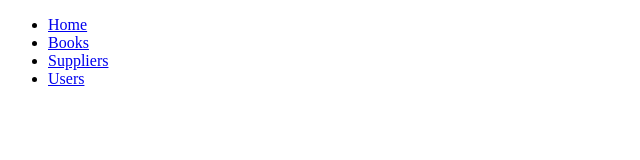
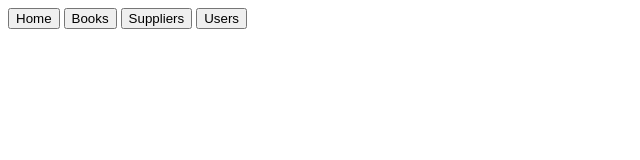
Before and after one commit to Raffonsol/BookKeeper-System, a plain HTML site: page BookKeeper_Library_System/components/header.html in a window 1280 px wide. Shown: the whole page, without its empty margins (0-640 px from the left). Drawn offline with Linux system fonts and the light colour scheme.

Commit message:
refactor(header): replace list with buttons

```diff
--- a/BookKeeper_Library_System/components/header.html
+++ b/BookKeeper_Library_System/components/header.html
@@ -5,12 +5,12 @@
 </head>
 <body>
 <nav>
-    <ul>
-        <li><a href="pages/home.html">Home</a></li>
-        <li><a href="pages/bookSearch.html">Books</a></li>
-        <li><a href="pages/suppliers.html">Suppliers</a></li>
-        <li><a href="pages/users.html">Users</a></li>
-    </ul>
+    <div class="nav">
+        <button class="nav-link" onclick="navigate('pages/home.html')">Home</button>
+        <button class="nav-link" onclick="navigate('pages/bookSearch.html')">Books</button>
+        <button class="nav-link" onclick="navigate('pages/suppliers.html')">Suppliers</button>
+        <button class="nav-link" onclick="navigate('pages/users.html')">Users</button>
+    </div>
 </nav>
 
 </body>
```
